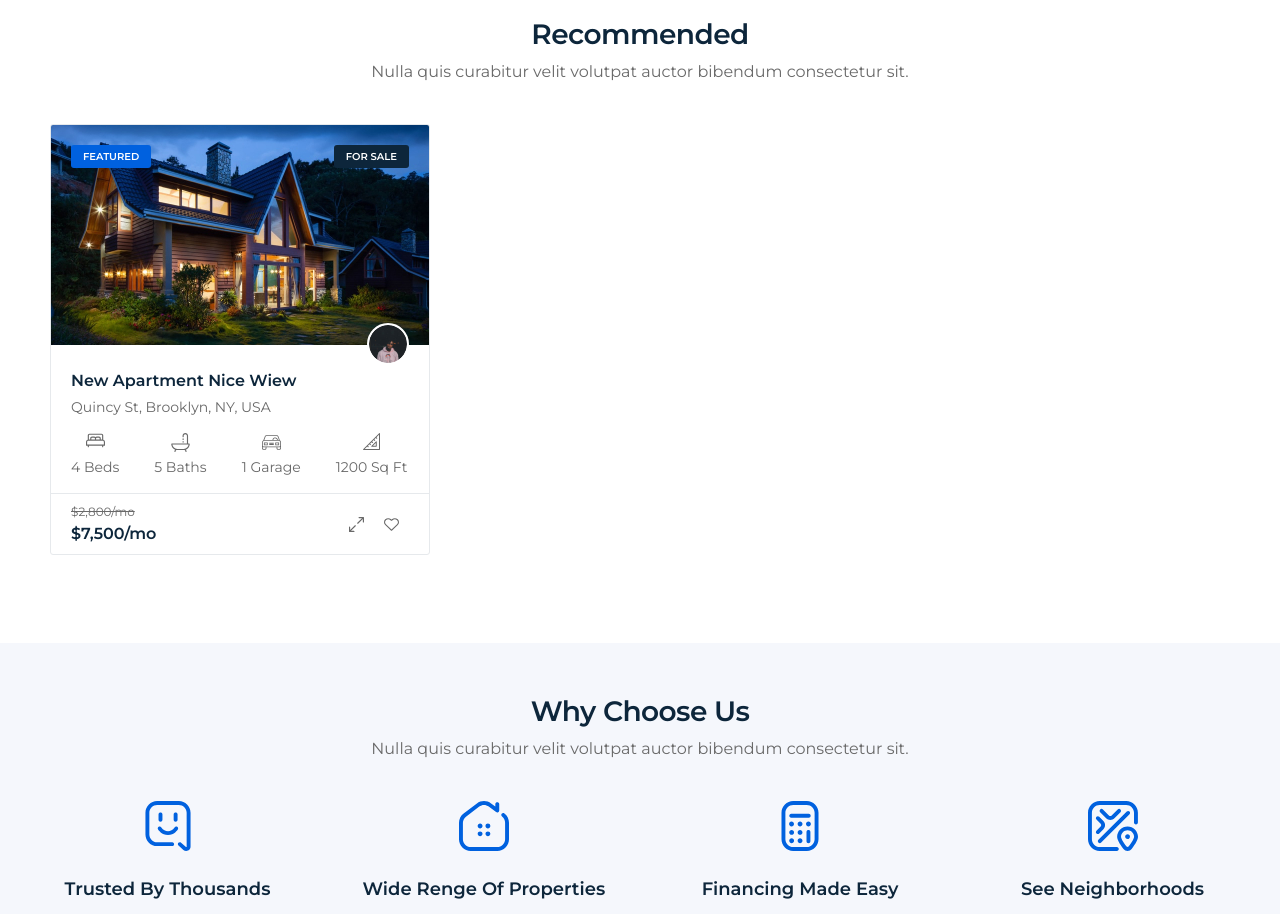
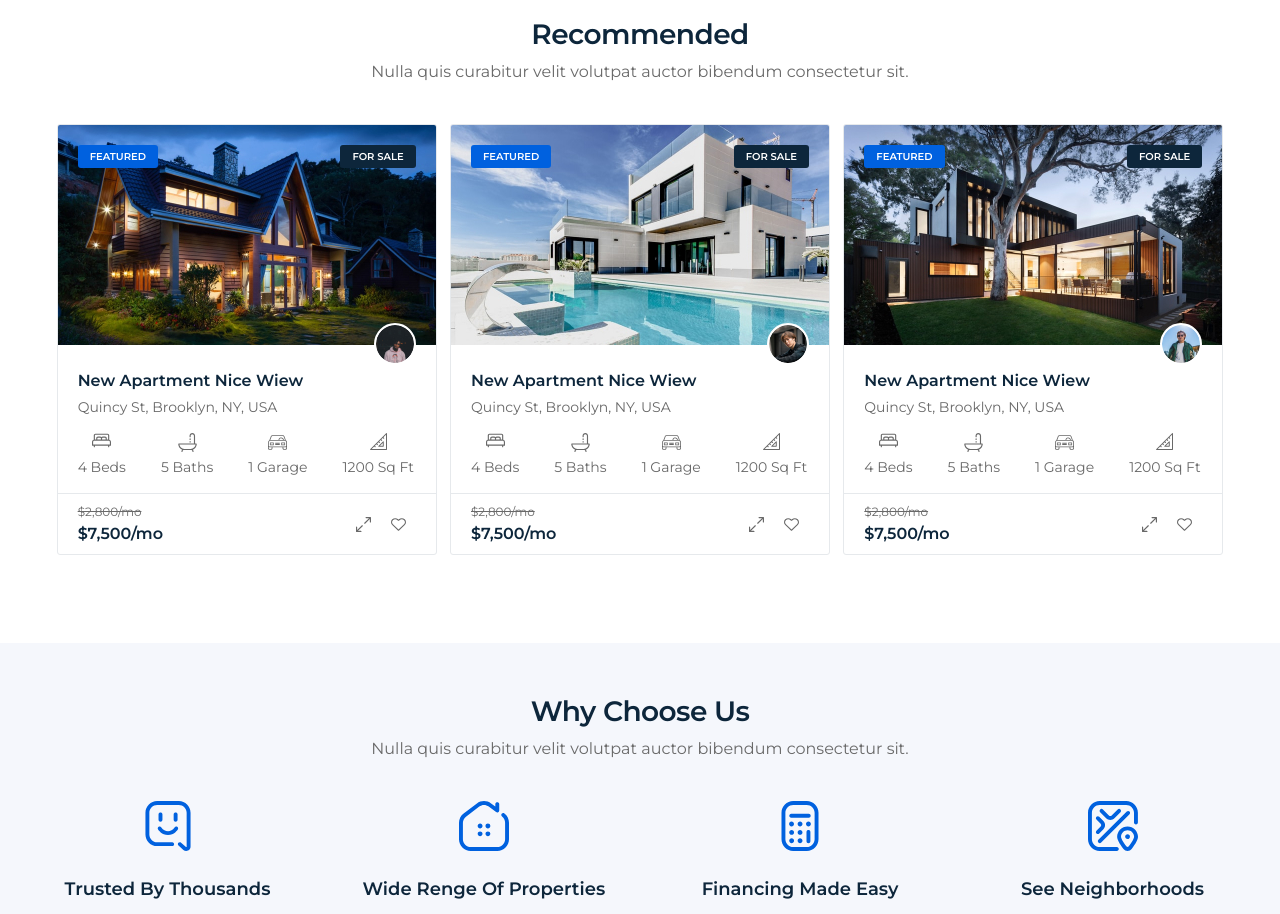
Before and after one commit to Sardor0795/Houzing-self-made, a React (Create React App) app: page / in a window 1280 px wide. Shown: the part 800-1714 px from the top of the page. Built offline with nearby package versions, Linux system fonts and the light colour scheme.

Commit message:
Finish main cards and Recommend section

```diff
--- a/src/components/cards/main_card/index.jsx
+++ b/src/components/cards/main_card/index.jsx
@@ -15,9 +15,6 @@ import {
   MainCardWrapper,
 } from "./style";
 
-import bgImg_1 from "../../../assets/img/main_card_img_1.jpg";
-import userImg_1 from "../../../assets/img/main_card_user_img_1.jpg";
-
 import miniCardIcon_1 from "../../../assets/icons/main_card_bed.svg";
 import miniCardIcon_2 from "../../../assets/icons/main_card_bath.svg";
 import miniCardIcon_3 from "../../../assets/icons/main_card_car.svg";
@@ -26,13 +23,13 @@ import miniCardIcon_4 from "../../../assets/icons/main_card_ruler.svg";
 import arrowIcon from "../../../assets/icons/main_card_arrow.svg";
 import heartIcon from "../../../assets/icons/main_card_heart.svg";
 
-export const MainCard = () => {
+export const MainCard = ({ bgImg, userImg }) => {
   return (
     <MainCardWrapper>
-      <MainCardTop bgImg={bgImg_1}>
+      <MainCardTop bgImg={bgImg}>
         <Badge type="feature">FEATURED</Badge>
         <Badge type="sale">FOR SALE</Badge>
-        <MainCardUserImg userImg={userImg_1} />
+        <MainCardUserImg userImg={userImg} />
       </MainCardTop>
       <MainCardCenter>
         <MainCardTitle>New Apartment Nice Wiew</MainCardTitle>
--- a/src/components/recomend/index.jsx
+++ b/src/components/recomend/index.jsx
@@ -1,6 +1,13 @@
-import { RecommendWrapper } from "./style";
+import { MainCardsWrapper, RecommendWrapper } from "./style";
 import { Container, SectionText, SectionTitle } from "../../global.style";
 import { MainCard } from "../cards/main_card";
+
+import bgImg_1 from "../../assets/img/main_card_img_1.jpg";
+import userImg_1 from "../../assets/img/main_card_user_img_1.jpg";
+import bgImg_2 from "../../assets/img/main_card_img_2.jpg";
+import userImg_2 from "../../assets/img/main_card_user_img_2.jpg";
+import bgImg_3 from "../../assets/img/main_card_img_3.jpg";
+import userImg_3 from "../../assets/img/main_card_user_img_3.jpg";
 
 export const Recommend = () => (
   <RecommendWrapper>
@@ -9,7 +16,11 @@ export const Recommend = () => (
       <SectionText>
         Nulla quis curabitur velit volutpat auctor bibendum consectetur sit.
       </SectionText>
-      <MainCard/>
+      <MainCardsWrapper>
+        <MainCard bgImg={bgImg_1} userImg={userImg_1} />
+        <MainCard bgImg={bgImg_2} userImg={userImg_2} />
+        <MainCard bgImg={bgImg_3} userImg={userImg_3} />
+      </MainCardsWrapper>
     </Container>
   </RecommendWrapper>
 );
--- a/src/components/recomend/style.jsx
+++ b/src/components/recomend/style.jsx
@@ -5,3 +5,8 @@ export const RecommendWrapper = styled.div`
   background-color: #fff;
   padding: 96px 0 88px 0;
 `;
+
+export const MainCardsWrapper = styled.div`
+  display: flex;
+  justify-content: space-around;
+`;
```
